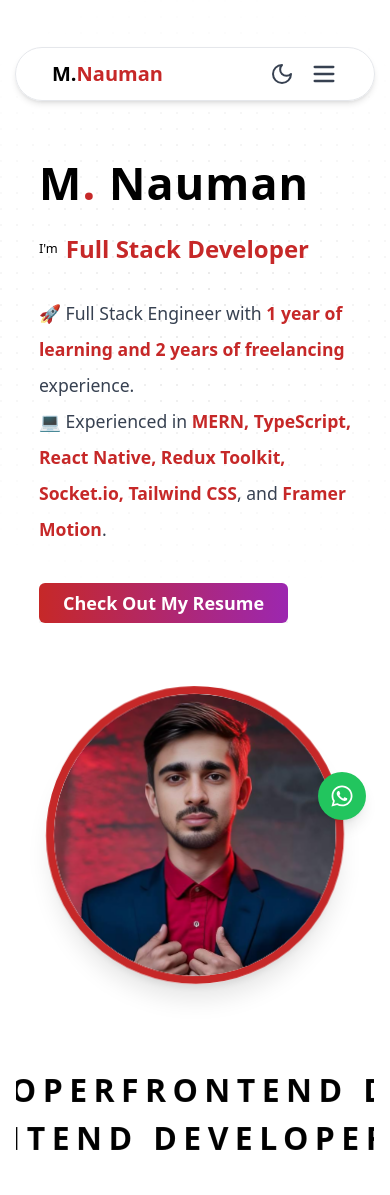
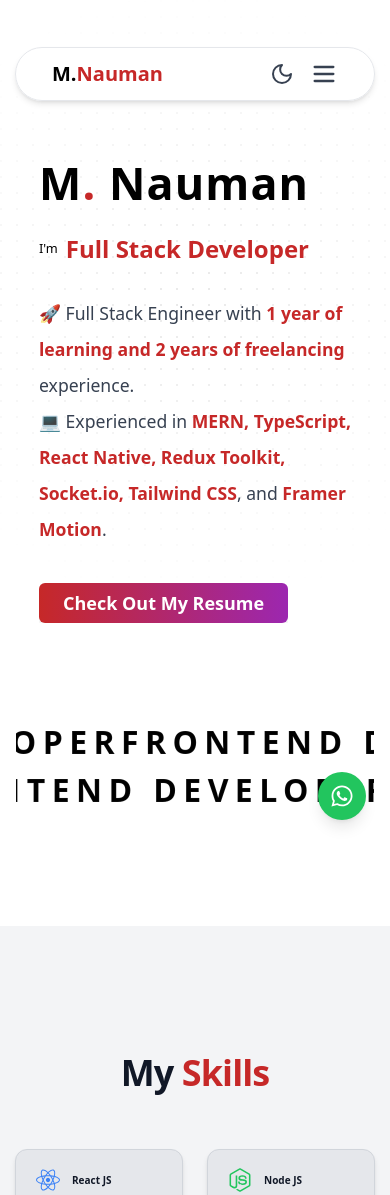
Before and after one commit to nauman331/Latest-Portfolio, a React (Vite) app: page / in a window 390 px wide. Shown: the top 1195 px of the page. Built offline with nearby package versions, Linux system fonts and the light colour scheme.

Commit message:
image hide in mobile

```diff
--- a/src/components/mycomponents/hero.tsx
+++ b/src/components/mycomponents/hero.tsx
@@ -112,7 +112,7 @@ const Hero = () => {
         </div>
 
         {/* Right Section - Image */}
-        <div className="h-full flex justify-center w-full md:w-1/2 p-6"
+        <div className="h-full hidden md:flex justify-center w-full md:w-1/2 p-6"
         >
           <motion.div
             initial={{ opacity: 0, scale: 0.9, rotate: -5, }}
```
